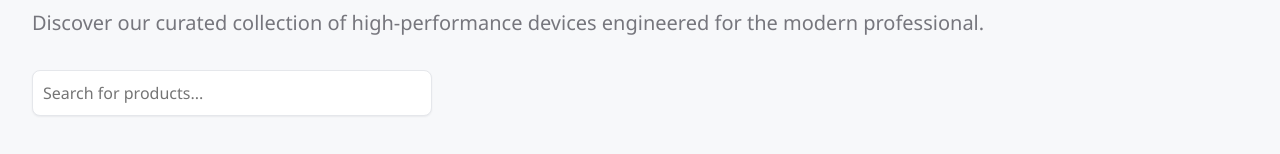
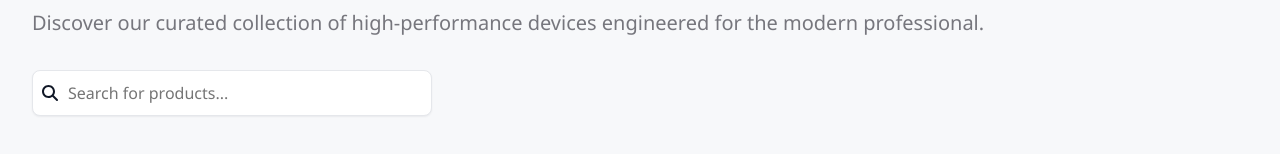
Before and after one commit to carlos123asd/Front-End-Test, a React (Vite) app: page / in a window 1280 px wide. Shown: the part 246-400 px from the top of the page. Built offline with nearby package versions, Linux system fonts and the light colour scheme; no server answers.

Commit message:
add: add more info in cardDetails

```diff
--- a/src/components/molecules/CardProduct.tsx
+++ b/src/components/molecules/CardProduct.tsx
@@ -12,7 +12,7 @@ export default function CardProduct({ product }: { product: Product }) {
 
     return (
         <div className="CardProducto">
-            <div className="image-container">
+            <div onClick={() => navigateToProductDetails(product.id)} style={styles.imgContainer} className="image-container">
                 <img
                     className="ImgCardProduct"
                     src={product.imgUrl}
@@ -33,3 +33,9 @@ export default function CardProduct({ product }: { product: Product }) {
         </div>
     )
 }
+
+const styles = {
+    imgContainer: {
+        cursor: "pointer",
+    } as React.CSSProperties,
+}
--- a/src/components/molecules/Search.tsx
+++ b/src/components/molecules/Search.tsx
@@ -1,7 +1,31 @@
+import { FaMagnifyingGlass } from "react-icons/fa6";
+
 export default function Search({ value, onChange }: { value: string, onChange: (value: string) => void }) {
     return (
-        <div className="Search">
-            <input type="text" placeholder="Search for products..." value={value} onChange={(e) => onChange(e.target.value)} />
+        <div className="Search" style={styles.search}>
+            <FaMagnifyingGlass style={styles.icon} />
+            <input
+                type="text"
+                placeholder="Search for products..."
+                value={value}
+                onChange={(e) => onChange(e.target.value)}
+                style={styles.input}
+             />
         </div>
     )
 }
+
+const styles = {
+    search: {
+        position: "relative",
+    },
+    input: {
+        paddingLeft: "35px",
+    },
+    icon: {
+        position: "absolute",
+        left: "10px",
+        top: "50%",
+        transform: "translateY(-50%)",
+    }
+} as { [key: string]: React.CSSProperties };
--- a/src/pages/ProductDetailsPage/components/CardDetails/CardDetails.tsx
+++ b/src/pages/ProductDetailsPage/components/CardDetails/CardDetails.tsx
@@ -44,7 +44,7 @@ export default function CardDetails({ data }: { data: ProductDetails }) {
     const handleColorSelect = (colorCode: number) => {
         setSelectedColor(colorCode);
     }
-
+    console.log(data)
     return (
         <div className="CardDetails">
             <div className="Image">
@@ -55,6 +55,49 @@ export default function CardDetails({ data }: { data: ProductDetails }) {
                     <TextAtom as="h2" text={data.brand} color="primary" size="md" />
                     <TextAtom as="h3" text={data.model} color="black" weight="bold" size="3xl" />
                     <TextAtom as="p" text={`${data.price ? `$${data.price}` : "Price not available"}`} color="primary" size="3xl" />
+                </div>
+
+                <TextAtom as="span" text="DESCRIPTION" color="black" size="md" />
+                <TextAtom
+                    as="p"
+                    text={`Mobile featuring a ${data.displaySize} inch display, ${data.cpu} quad-core processor, ${data.ram} of RAM, and Android ${data.os}. It includes a ${data.battery} battery, measures ${data.dimentions}, and offers a ${data.primaryCamera} rear camera along with a ${data.secondaryCmera} front camera.`}
+                    color="primary"
+                    size="md"
+                />
+
+                <div>
+                    <div style={style.containerItemDetails}>
+                        <TextAtom as="h4" text="Battery:" color="black" size="md" />
+                        <TextAtom as="p" text={data.battery} color="primary" size="md" />
+                    </div>
+                    <div style={style.containerItemDetails}>
+                        <TextAtom as="h4" text="CPU:" color="black" size="md" />
+                        <TextAtom as="p" text={data.cpu} color="primary" size="md" />
+                    </div>
+                    <div style={style.containerItemDetails}>
+                        <TextAtom as="h4" text="Dimensions:" color="black" size="md" />
+                        <TextAtom as="p" text={data.dimentions} color="primary" size="md" />
+                    </div>
+                    <div style={style.containerItemDetails}>
+                        <TextAtom as="h4" text="Primary Camera:" color="black" size="md" />
+                        <TextAtom as="p" text={data.primaryCamera} color="primary" size="md" />
+                    </div>
+                    <div style={style.containerItemDetails}>
+                        <TextAtom as="h4" text="Secondary Camera:" color="black" size="md" />
+                        <TextAtom as="p" text={data.secondaryCmera} color="primary" size="md" />
+                    </div>
+                    <div style={style.containerItemDetails}>
+                        <TextAtom as="h4" text="Operating System:" color="black" size="md" />
+                        <TextAtom as="p" text={data.os} color="primary" size="md" />
+                    </div>
+                    <div style={style.containerItemDetails}>
+                        <TextAtom as="h4" text="Display Resolution:" color="black" size="md" />
+                        <TextAtom as="p" text={data.displayResolution} color="primary" size="md" />
+                    </div>
+                    <div style={style.containerItemDetails}>
+                        <TextAtom as="h4" text="RAM:" color="black" size="md" />
+                        <TextAtom as="p" text={data.ram} color="primary" size="md" />
+                    </div>
                 </div>
 
                 <div className="ContainerActions">
@@ -97,5 +140,10 @@ const style = {
         backgroundColor: "#6B7280",
         color: "white",
         cursor: "not-allowed",
-    }
+    },
+    containerItemDetails: {
+        display: "flex",
+        gap: ".5em",
+    },
+
 }
--- a/src/types/Product.ts
+++ b/src/types/Product.ts
@@ -30,8 +30,10 @@ export type ProductDetails = {
   ram: string;
   os: string;
   displayResolution: string;
+  displaySize: string;
   battery: string;
-  primaryCamera: string[];
+  primaryCamera: string;
+  secondaryCmera: string;
   dimentions: string;
   weight: string;
   options: {
```
